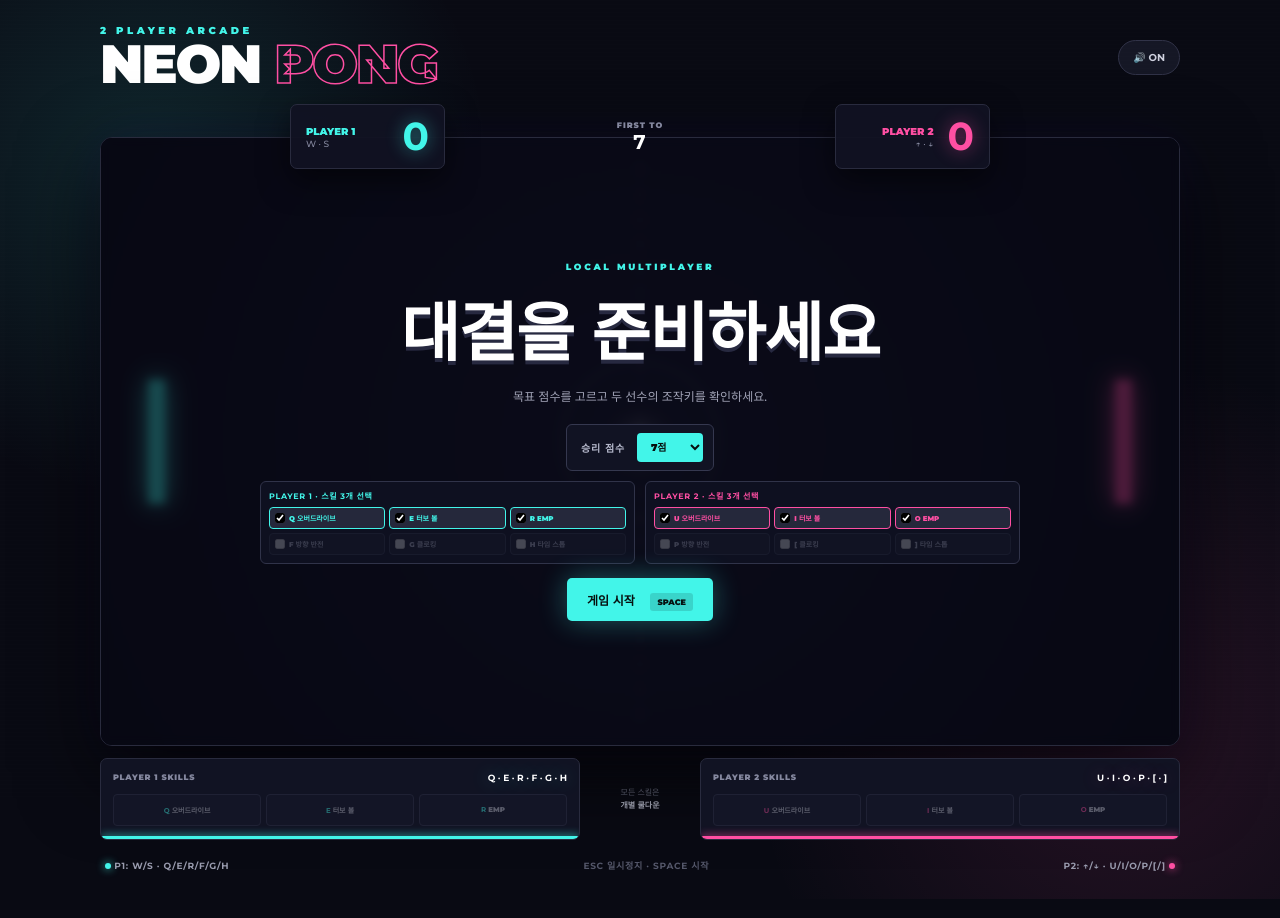
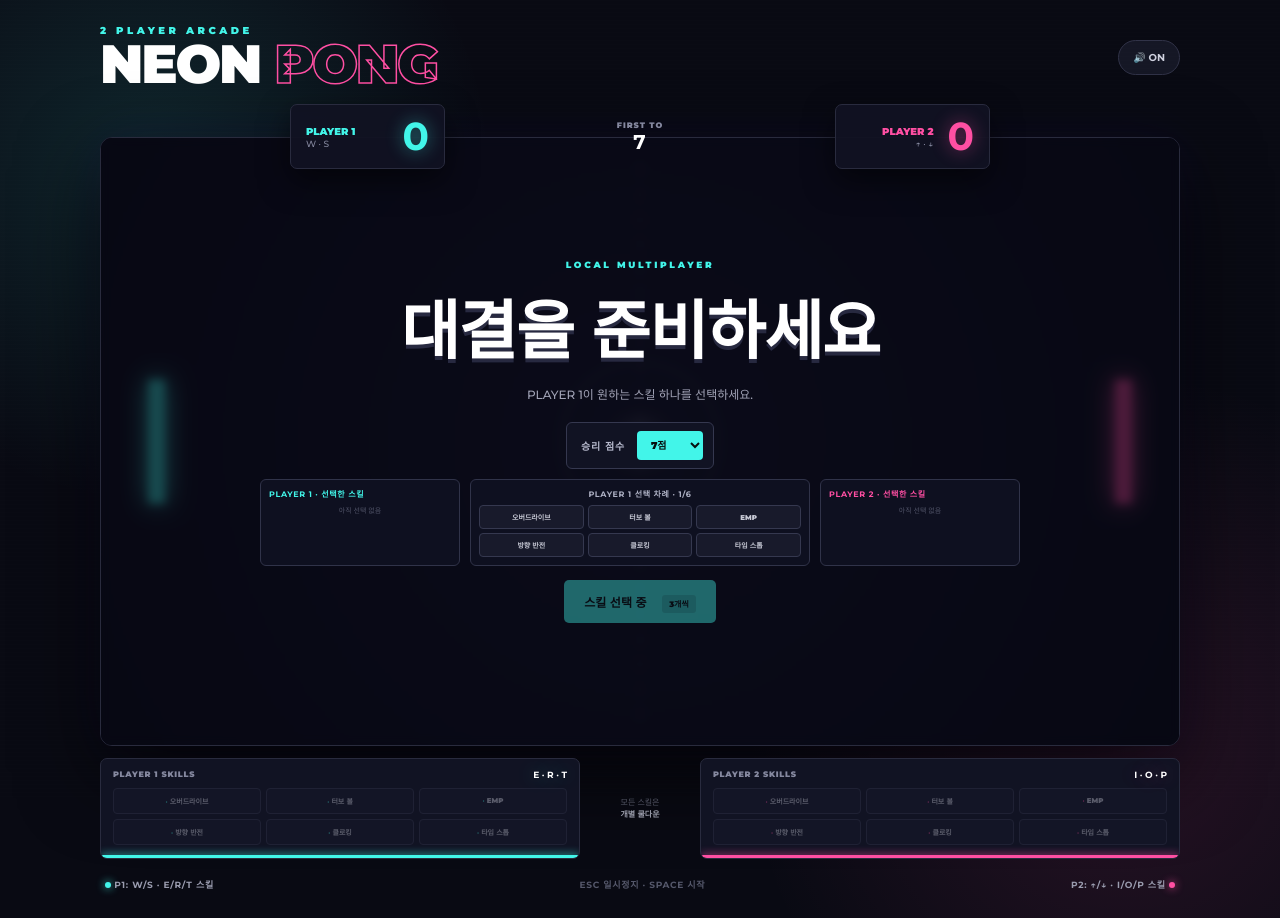
Before and after one commit to OThinking/Neon_Pong, a plain HTML site: page neon-pong/index.html in a window 1280 px wide. Drawn offline with Linux system fonts and the light colour scheme.

Commit message:
feat: add alternating skill draft system

```diff
--- /dev/null
+++ b/neon-pong/draft.css
@@ -0,0 +1,67 @@
+.loadout-picker {
+  grid-template-columns: 1fr 1.7fr 1fr;
+  align-items: stretch;
+}
+.draft-player,
+.draft-center {
+  min-width: 0;
+  padding: 8px;
+  border: 1px solid #303349;
+  border-radius: 6px;
+  background: #0e1020;
+}
+.draft-player > strong,
+.draft-center > strong {
+  display: block;
+  margin-bottom: 6px;
+  font-size: 8px;
+  letter-spacing: .08em;
+}
+.cyan-side > strong { color: var(--cyan); }
+.pink-side > strong { color: var(--pink); }
+.draft-center > strong { color: #fff; text-align: center; }
+.draft-picks {
+  display: grid;
+  gap: 4px;
+}
+.draft-pick {
+  padding: 5px;
+  border: 1px solid #2d3044;
+  border-radius: 4px;
+  color: #aeb1c4;
+  background: #171929;
+  font-size: 7px;
+  font-weight: 900;
+  text-align: center;
+}
+.cyan-side .draft-pick { border-color: #42f5e955; color: var(--cyan); }
+.pink-side .draft-pick { border-color: #ff4fa355; color: var(--pink); }
+.draft-empty { color: #505367; font-size: 7px; text-align: center; }
+.draft-pool {
+  display: grid;
+  grid-template-columns: repeat(3, 1fr);
+  gap: 4px;
+}
+.draft-choice {
+  min-width: 0;
+  padding: 6px 3px;
+  border: 1px solid #35384f;
+  border-radius: 4px;
+  color: #c8cad6;
+  background: #181a2b;
+  font-size: 7px;
+  font-weight: 900;
+  cursor: pointer;
+  white-space: nowrap;
+}
+.draft-choice:hover { border-color: var(--cyan); color: #fff; background: #24273a; }
+.draft-choice:disabled { opacity: .2; cursor: default; text-decoration: line-through; }
+#startBtn:disabled { opacity: .4; cursor: not-allowed; box-shadow: none; }
+
+@media (max-width: 700px) {
+  .loadout-picker { grid-template-columns: 1fr 1.4fr 1fr; }
+  .draft-player, .draft-center { padding: 4px 3px; }
+  .draft-player > strong, .draft-center > strong { font-size: 6px; margin-bottom: 3px; }
+  .draft-pick, .draft-choice { padding: 3px 1px; font-size: 6px; }
+  .draft-pool { grid-template-columns: 1fr 1fr; gap: 2px; }
+}
--- a/neon-pong/game.js
+++ b/neon-pong/game.js
@@ -3,6 +3,7 @@ const canvas = $("#game"), ctx = canvas.getContext("2d");
 const overlay = $("#overlay"), title = $("#overlayTitle"), message = $("#overlayText"), tag = $("#overlayTag");
 const startBtn = $("#startBtn"), scorePicker = $("#scorePicker"), targetScore = $("#targetScore"), targetDisplay = $("#targetDisplay");
 const loadoutPicker = $("#loadoutPicker"), loadoutEls = [$("#loadout1"), $("#loadout2")];
+const draftPool = $("#draftPool"), draftTurnEl = $("#draftTurn");
 const scoreEls = [$("#score1"), $("#score2")], soundBtn = $("#soundBtn");
 const skillBtns = [...document.querySelectorAll("[data-player][data-skill]")], charges = [$("#charge1"), $("#charge2")];
 const W = canvas.width, H = canvas.height, keys = {}, particles = [];
@@ -16,7 +17,10 @@ const SKILLS = {
   stasis: { label: "타임 스톱", cooldown: 7000, keys: ["H", "]"] }
 };
 const SKILL_COOLDOWNS = Object.fromEntries(Object.entries(SKILLS).map(([id, skill]) => [id, skill.cooldown]));
+const PLAYER_SKILL_KEYS = [["E", "R", "T"], ["I", "O", "P"]];
 let selectedSkills = [new Set(), new Set()];
+let skillKeyMaps = [{}, {}];
+let draftPicks = [[], []], draftStarter = 0, draftPickCount = 0;
 let scores = [0, 0], state = "ready", countdown = 0, winScore = 7, soundOn = true, audio;
 
 for (let i = 1; i <= 10; i++) {
@@ -25,40 +29,70 @@ for (let i = 1; i <= 10; i++) {
   targetScore.append(option);
 }
 
-function updateLoadoutInputs(player) {
-  const inputs = [...loadoutEls[player].querySelectorAll("input")];
-  const chosen = inputs.filter((input) => input.checked).length;
-  inputs.forEach((input) => { input.disabled = chosen === 3 && !input.checked; });
-}
-
-Object.entries(SKILLS).forEach(([id, skill], index) => {
-  loadoutEls.forEach((container, player) => {
-    const label = document.createElement("label");
-    label.className = "loadout-option";
-    const input = document.createElement("input");
-    input.type = "checkbox"; input.value = id; input.checked = index < 3;
-    input.addEventListener("change", () => updateLoadoutInputs(player));
-    label.append(input, document.createTextNode(`${skill.keys[player]} ${skill.label}`));
-    container.append(label);
-  });
-});
-updateLoadoutInputs(0); updateLoadoutInputs(1);
-
-function applyLoadouts() {
-  const next = loadoutEls.map((container) =>
-    new Set([...container.querySelectorAll("input:checked")].map((input) => input.value))
+function applyDraft() {
+  if (draftPickCount !== 6 || draftPicks.some((picks) => picks.length !== 3)) return false;
+  selectedSkills = draftPicks.map((picks) => new Set(picks));
+  skillKeyMaps = draftPicks.map((picks, player) =>
+    Object.fromEntries(picks.map((skill, index) => [skill, PLAYER_SKILL_KEYS[player][index]]))
   );
-  if (next.some((skills) => skills.size !== 3)) {
-    message.textContent = "각 플레이어가 스킬을 정확히 3개씩 선택해야 합니다.";
-    return false;
-  }
-  selectedSkills = next;
   skillBtns.forEach((button) => {
     button.hidden = !selectedSkills[Number(button.dataset.player)].has(button.dataset.skill);
   });
   return true;
 }
-applyLoadouts();
+
+function renderDraft() {
+  const currentPlayer = (draftStarter + draftPickCount) % 2;
+  loadoutEls.forEach((container, player) => {
+    container.replaceChildren();
+    draftPicks[player].forEach((id, index) => {
+      const pick = document.createElement("span");
+      pick.className = "draft-pick";
+      pick.textContent = `${PLAYER_SKILL_KEYS[player][index]} · ${SKILLS[id].label}`;
+      container.append(pick);
+    });
+    if (!draftPicks[player].length) {
+      const empty = document.createElement("span");
+      empty.className = "draft-empty"; empty.textContent = "아직 선택 없음";
+      container.append(empty);
+    }
+  });
+  [...draftPool.children].forEach((button) => {
+    button.disabled = draftPicks.some((picks) => picks.includes(button.dataset.skill));
+  });
+  const complete = draftPickCount === 6;
+  draftTurnEl.textContent = complete ? "드래프트 완료!" : `PLAYER ${currentPlayer + 1} 선택 차례 · ${draftPickCount + 1}/6`;
+  message.textContent = complete
+    ? "스킬 배분이 끝났습니다. 경기를 시작하세요!"
+    : `PLAYER ${currentPlayer + 1}이 원하는 스킬 하나를 선택하세요.`;
+  startBtn.disabled = !complete;
+  startBtn.innerHTML = complete ? '게임 시작 <span>SPACE</span>' : '스킬 선택 중 <span>3개씩</span>';
+  if (complete) applyDraft();
+}
+
+function chooseDraftSkill(skill) {
+  if (draftPickCount >= 6 || draftPicks.some((picks) => picks.includes(skill))) return;
+  const currentPlayer = (draftStarter + draftPickCount) % 2;
+  draftPicks[currentPlayer].push(skill);
+  draftPickCount++;
+  tone(currentPlayer === 0 ? 620 : 720, .08);
+  renderDraft();
+}
+
+function beginDraft(firstPlayer) {
+  draftStarter = firstPlayer;
+  draftPickCount = 0;
+  draftPicks = [[], []];
+  draftPool.replaceChildren();
+  Object.entries(SKILLS).forEach(([id, skill]) => {
+    const button = document.createElement("button");
+    button.type = "button"; button.className = "draft-choice";
+    button.dataset.skill = id; button.textContent = skill.label;
+    button.addEventListener("click", () => chooseDraftSkill(id));
+    draftPool.append(button);
+  });
+  renderDraft();
+}
 
 const paddles = [
   { x: 42, y: H / 2 - 55, w: 15, h: 110, baseH: 110, color: "#42f5e9", activeUntil: 0, frozenUntil: 0, cooldowns: {} },
@@ -95,7 +129,10 @@ function burst(x, y, color, count = 18) {
 function startGame() {
   const isResume = state === "paused";
   if (state === "ready" || state === "won") {
-    if (!applyLoadouts()) return;
+    if (!applyDraft()) {
+      message.textContent = "6개 스킬을 모두 한 개씩 선택한 뒤 시작할 수 있습니다.";
+      return;
+    }
     winScore = Number(targetScore.value); targetDisplay.textContent = winScore;
     scores = [0, 0]; scoreEls.forEach((el) => el.textContent = "0");
     paddles.forEach((p) => { p.activeUntil = 0; p.frozenUntil = 0; p.cooldowns = {}; p.h = p.baseH; });
@@ -114,9 +151,11 @@ function showOverlay(kind) {
     tag.textContent = "GAME PAUSED"; title.textContent = "잠시 멈춤";
     message.textContent = "ESC 또는 SPACE로 경기를 계속하세요."; startBtn.innerHTML = "계속하기 <span>SPACE</span>";
   } else {
-    const winner = scores[0] > scores[1] ? "PLAYER 1" : "PLAYER 2";
-    tag.textContent = "MATCH COMPLETE"; title.textContent = `${winner} 승리!`;
-    message.textContent = `${scores[0]} : ${scores[1]} — 멋진 경기였어요.`; startBtn.innerHTML = "다시 대결 <span>SPACE</span>";
+    const winnerIndex = scores[0] > scores[1] ? 0 : 1;
+    const loserIndex = 1 - winnerIndex;
+    tag.textContent = `PLAYER ${loserIndex + 1} PICKS FIRST`;
+    title.textContent = `PLAYER ${winnerIndex + 1} 승리!`;
+    beginDraft(loserIndex);
   }
 }
 
@@ -182,7 +221,7 @@ function updateSkills(now) {
       const remaining = Math.max(0, (p.cooldowns[skill] || 0) - now);
       button.disabled = remaining > 0 || state !== "playing";
       const label = SKILLS[skill].label;
-      const key = SKILLS[skill].keys[i];
+      const key = skillKeyMaps[i][skill] || "·";
       button.innerHTML = remaining ? `<b>${Math.ceil(remaining / 1000)}s</b> ${label}` : `<b>${key}</b> ${label}`;
     });
     const cooldownRatios = Object.keys(SKILL_COOLDOWNS).map((skill) =>
@@ -269,13 +308,12 @@ function loop(now) { update(now); draw(); requestAnimationFrame(loop); }
 window.addEventListener("keydown", (e) => {
   if (["ArrowUp", "ArrowDown", " "].includes(e.key)) e.preventDefault();
   const key = e.key.length === 1 ? e.key.toLowerCase() : e.key; keys[key] = true;
-  const skillKeys = {
-    q: [0, "overdrive"], e: [0, "turbo"], r: [0, "emp"], f: [0, "flip"],
-    g: [0, "cloak"], h: [0, "stasis"],
-    u: [1, "overdrive"], i: [1, "turbo"], o: [1, "emp"], p: [1, "flip"],
-    "[": [1, "cloak"], "]": [1, "stasis"]
-  };
-  if (!e.repeat && skillKeys[key]) activateSkill(...skillKeys[key]);
+  const skillSlots = { e: [0, 0], r: [0, 1], t: [0, 2], i: [1, 0], o: [1, 1], p: [1, 2] };
+  if (!e.repeat && skillSlots[key]) {
+    const [player, slot] = skillSlots[key];
+    const skill = draftPicks[player][slot];
+    if (skill) activateSkill(player, skill);
+  }
   if (e.key === " " && state !== "playing") startGame();
   if (e.key === "Escape") {
     if (state === "playing") { state = "paused"; showOverlay("pause"); }
@@ -292,4 +330,5 @@ document.querySelectorAll("[data-key]").forEach((btn) => {
   ["pointerdown", "pointerenter"].forEach((evt) => btn.addEventListener(evt, (e) => { if (e.buttons || evt === "pointerdown") { keys[key] = true; e.preventDefault(); } }));
   ["pointerup", "pointerleave", "pointercancel"].forEach((evt) => btn.addEventListener(evt, () => keys[key] = false));
 });
+beginDraft(0);
 updateSkills(performance.now()); requestAnimationFrame(loop);
--- a/neon-pong/index.html
+++ b/neon-pong/index.html
@@ -4,6 +4,7 @@
   <meta charset="UTF-8"><meta name="viewport" content="width=device-width, initial-scale=1.0">
   <meta name="theme-color" content="#090a13"><title>네온 퐁: 오버드라이브</title><link rel="stylesheet" href="style.css">
   <link rel="stylesheet" href="loadout.css">
+  <link rel="stylesheet" href="draft.css">
 </head>
 <body>
 <main class="shell">
@@ -20,15 +21,19 @@
       <p id="overlayText">목표 점수를 고르고 두 선수의 조작키를 확인하세요.</p>
       <label id="scorePicker" class="score-picker" for="targetScore"><span>승리 점수</span><select id="targetScore" aria-label="승리 목표 점수"></select></label>
       <section id="loadoutPicker" class="loadout-picker" aria-label="스킬 선택">
-        <div><strong>PLAYER 1 · 스킬 3개 선택</strong><div id="loadout1" class="loadout-options"></div></div>
-        <div><strong>PLAYER 2 · 스킬 3개 선택</strong><div id="loadout2" class="loadout-options"></div></div>
+        <div class="draft-player cyan-side"><strong>PLAYER 1 · 선택한 스킬</strong><div id="loadout1" class="draft-picks"></div></div>
+        <div class="draft-center">
+          <strong id="draftTurn">PLAYER 1 선택 차례</strong>
+          <div id="draftPool" class="draft-pool"></div>
+        </div>
+        <div class="draft-player pink-side"><strong>PLAYER 2 · 선택한 스킬</strong><div id="loadout2" class="draft-picks"></div></div>
       </section>
-      <button id="startBtn" type="button">게임 시작 <span>SPACE</span></button>
+      <button id="startBtn" type="button" disabled>스킬 선택 중 <span>3개씩</span></button>
     </div>
   </section>
   <section class="skill-panel" aria-label="스킬 상태">
     <article class="skill-card cyan">
-      <div class="skill-heading"><span>PLAYER 1 SKILLS</span><strong>Q · E · R · F · G · H</strong></div>
+      <div class="skill-heading"><span>PLAYER 1 SKILLS</span><strong>E · R · T</strong></div>
       <div class="skill-buttons">
         <button class="skill-btn" type="button" data-player="0" data-skill="overdrive" title="3초간 패들 확대 및 가속"><b>Q</b> 오버드라이브</button>
         <button class="skill-btn" type="button" data-player="0" data-skill="turbo" title="공 속도를 즉시 증가"><b>E</b> 터보 볼</button>
@@ -41,7 +46,7 @@
     </article>
     <p>모든 스킬은<br><strong>개별 쿨다운</strong></p>
     <article class="skill-card pink">
-      <div class="skill-heading"><span>PLAYER 2 SKILLS</span><strong>U · I · O · P · [ · ]</strong></div>
+      <div class="skill-heading"><span>PLAYER 2 SKILLS</span><strong>I · O · P</strong></div>
       <div class="skill-buttons">
         <button class="skill-btn" type="button" data-player="1" data-skill="overdrive" title="3초간 패들 확대 및 가속"><b>U</b> 오버드라이브</button>
         <button class="skill-btn" type="button" data-player="1" data-skill="turbo" title="공 속도를 즉시 증가"><b>I</b> 터보 볼</button>
@@ -54,7 +59,7 @@
     </article>
   </section>
   <div class="mobile-controls" aria-label="모바일 조작"><div><button data-key="w" aria-label="1번 선수 위">▲</button><button data-key="s" aria-label="1번 선수 아래">▼</button></div><div><button data-key="ArrowUp" aria-label="2번 선수 위">▲</button><button data-key="ArrowDown" aria-label="2번 선수 아래">▼</button></div></div>
-  <footer><span><i class="cyan-dot"></i> P1: W/S · Q/E/R/F/G/H</span><p>ESC 일시정지 · SPACE 시작</p><span>P2: ↑/↓ · U/I/O/P/[/] <i class="pink-dot"></i></span></footer>
+  <footer><span><i class="cyan-dot"></i> P1: W/S · E/R/T 스킬</span><p>ESC 일시정지 · SPACE 시작</p><span>P2: ↑/↓ · I/O/P 스킬 <i class="pink-dot"></i></span></footer>
 </main>
 <script src="game.js"></script>
 </body>
```
